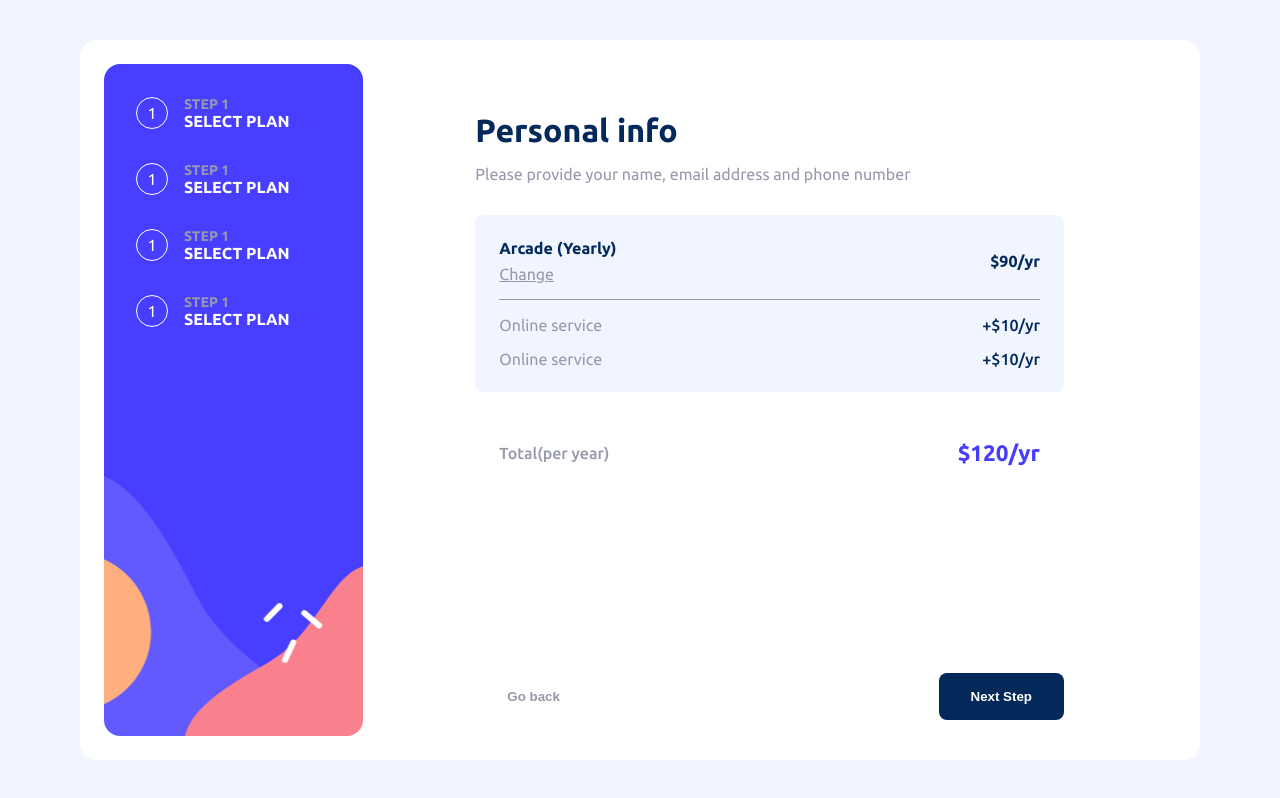
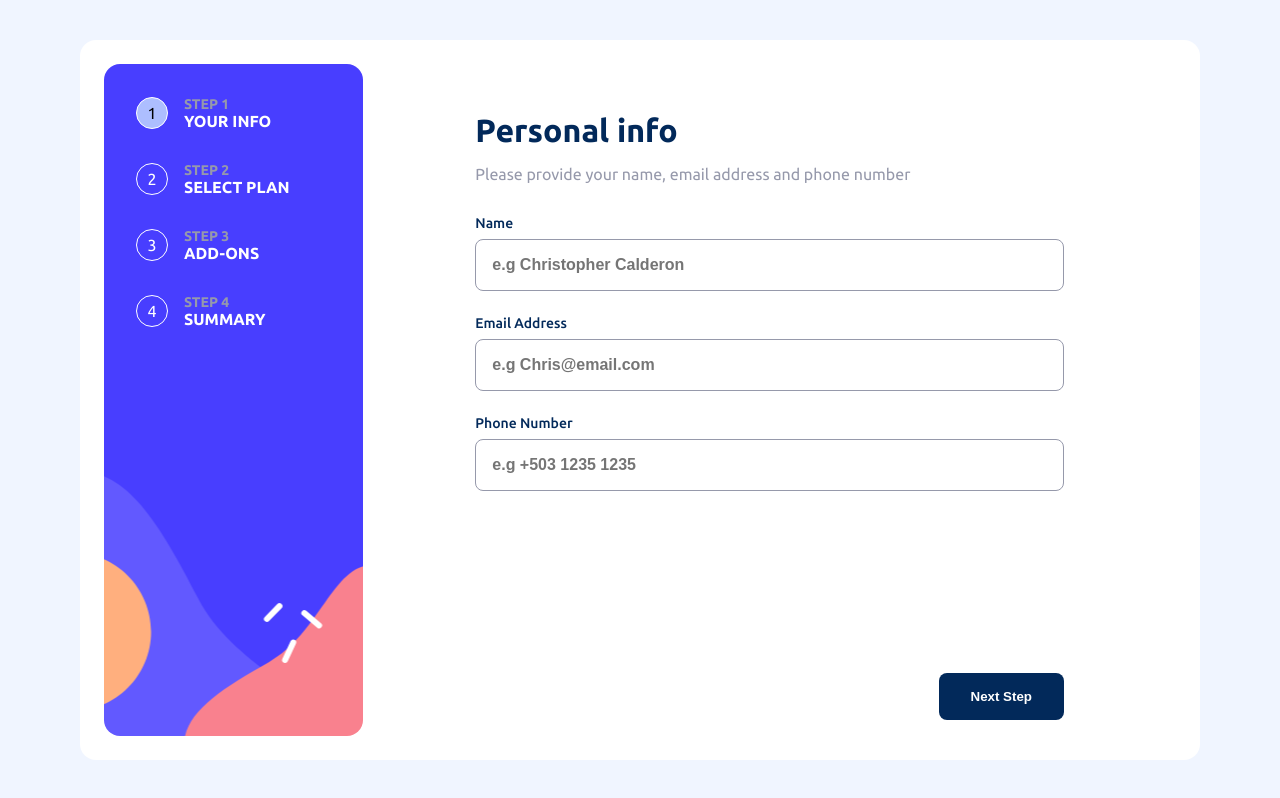
Before and after one commit to CalderonCG/Multistep-Form, a React (Vite) app: page / in a window 1280 px wide. Built offline with nearby package versions, Linux system fonts and the light colour scheme.

Commit message:
:feat: handle step change

```diff
--- a/src/components/Form/Form.scss
+++ b/src/components/Form/Form.scss
@@ -24,21 +24,21 @@
     background-position: center;
   }
 
-  &_form{
-        @include m.flexCenter(column, start);
+  &_form {
+    @include m.flexCenter(column, start);
     height: 100%;
     width: 100%;
   }
 
-    .steps {
+  .steps {
     @include m.flexCenter(row, space-between);
     width: 100%;
     flex: 0 0 auto;
+    padding: 1rem 7rem;
 
-  padding: 1rem 7rem;
     &_next {
       @include m.stepButton();
-      align-self: flex-end;
+      margin-left: auto;
     }
 
     &_prev {
@@ -49,9 +49,13 @@
       border-radius: 0.5rem;
 
       background-color: inherit;
-      color:v.$Grey500;
+      color: v.$Grey500;
       flex: 0 0 auto;
       align-self: flex-end;
     }
   }
 }
+
+.hidden {
+  display: none;
+}
--- a/src/components/Form/Form.tsx
+++ b/src/components/Form/Form.tsx
@@ -1,28 +1,61 @@
-import StepCard from '../StepCard/StepCard'
-import StepFour from '../StepFour/StepFour'
-import StepOne from '../StepOne/StepOne'
-import StepThree from '../StepThree/StepThree'
-import StepTwo from '../StepTwo/StepTwo'
-import './Form.scss'
+import { useReducer, useState } from "react";
+import StepCard from "../StepCard/StepCard";
+import StepFour from "../StepFour/StepFour";
+import StepOne from "../StepOne/StepOne";
+import StepThree from "../StepThree/StepThree";
+import StepTwo from "../StepTwo/StepTwo";
+import "./Form.scss";
+
+const updateStep = (state: number, type: "Next" | "Prev") => {
+  switch (type) {
+    case "Next":
+      return state + 1;
+    case "Prev":
+      return state - 1;
+    default:
+      return state;
+  }
+};
 
 function Form() {
+  const [step, dispatchStep] = useReducer(updateStep, 1);
+  console.log(step);
+
   return (
     <div className="container">
-        <div className='container_list'>
-            <StepCard/>
-            <StepCard/>
-            <StepCard/>
-            <StepCard/>
+      <div className="container_list">
+        <StepCard step={1} name="YOUR INFO" isActive={step===1} />
+        <StepCard step={2} name="SELECT PLAN"  isActive={step===2}/>
+        <StepCard step={3} name="ADD-ONS" isActive={step===3}/>
+        <StepCard step={4} name="SUMMARY" isActive={step===4}/>
+      </div>
+      <div className="container_form">
+        {step === 1 ? (
+          <StepOne />
+        ) : step === 2 ? (
+          <StepTwo />
+        ) : step === 3 ? (
+          <StepThree />
+        ) : (
+          <StepFour />
+        )}
+        <div className="steps">
+          <button
+            className={`steps_prev ${step === 1 ? "hidden" : ""}`}
+            onClick={() => dispatchStep("Prev")}
+          >
+            Go back
+          </button>
+          <button
+            className={`steps_next ${step === 4 ? "hidden" : ""}`}
+            onClick={() => dispatchStep("Next")}
+          >
+            Next Step
+          </button>
         </div>
-        <div className='container_form'>
-            <StepFour/>
-        <div className="steps">
-        <button className="steps_prev">Go back</button>
-        <button className="steps_next">Next Step</button>
       </div>
-        </div>
     </div>
-  )
+  );
 }
 
-export default Form
+export default Form;
--- a/src/components/StepCard/StepCard.scss
+++ b/src/components/StepCard/StepCard.scss
@@ -27,3 +27,8 @@
     }
   }
 }
+
+.activeNumber{
+  background-color: v.$Blue300;
+  color: black;
+}
--- a/src/components/StepCard/StepCard.tsx
+++ b/src/components/StepCard/StepCard.tsx
@@ -1,13 +1,20 @@
 import './StepCard.scss'
-function StepCard() {
+
+type StepProps ={
+  step: number,
+  name: string,
+  isActive: boolean
+}
+
+function StepCard({step,name, isActive}: StepProps) {
   return (
     <div className="stepcard">
-      <div className="stepcard_number">
-        <p>1</p>
+      <div className={`stepcard_number ${isActive? 'activeNumber' : ''} `}>
+        <p>{step}</p>
       </div>
       <div className="stepcard_details">
-        <p className="stepcard_details_number">STEP 1</p>
-        <p className="stepcard_details_name">SELECT PLAN</p>
+        <p className="stepcard_details_number">STEP {step}</p>
+        <p className="stepcard_details_name">{name}</p>
       </div>
     </div>
   );
```
